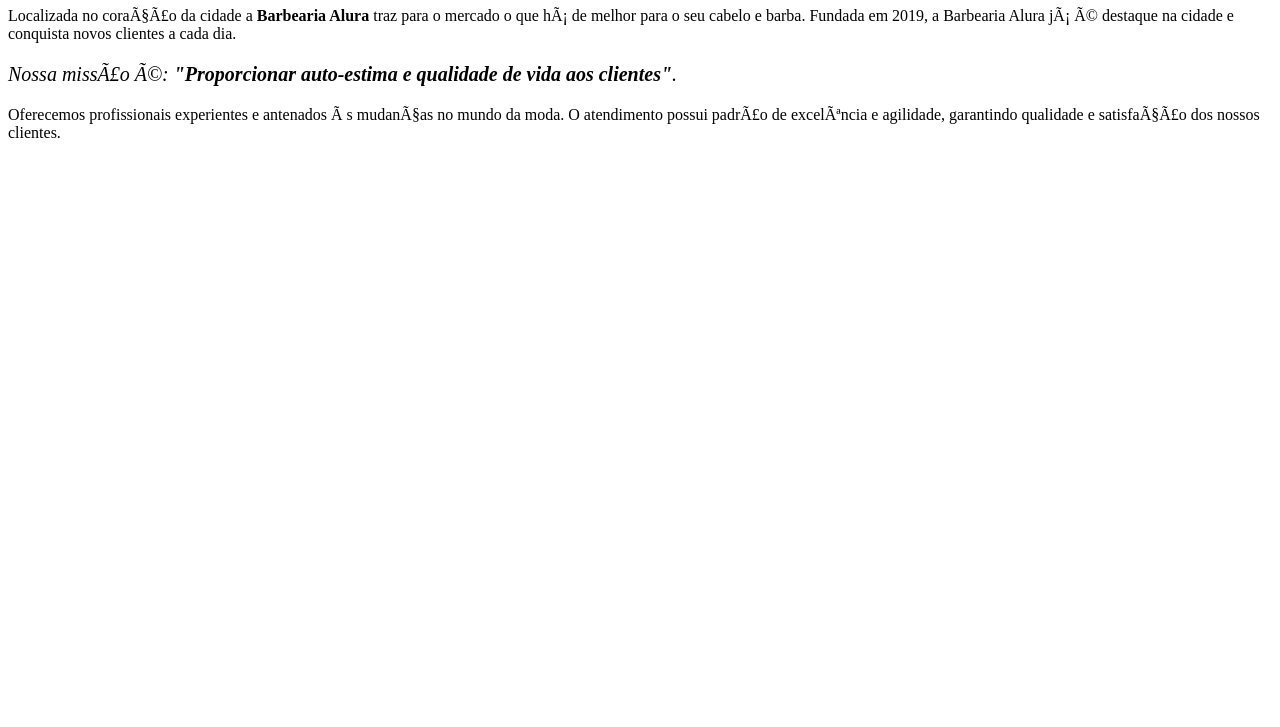
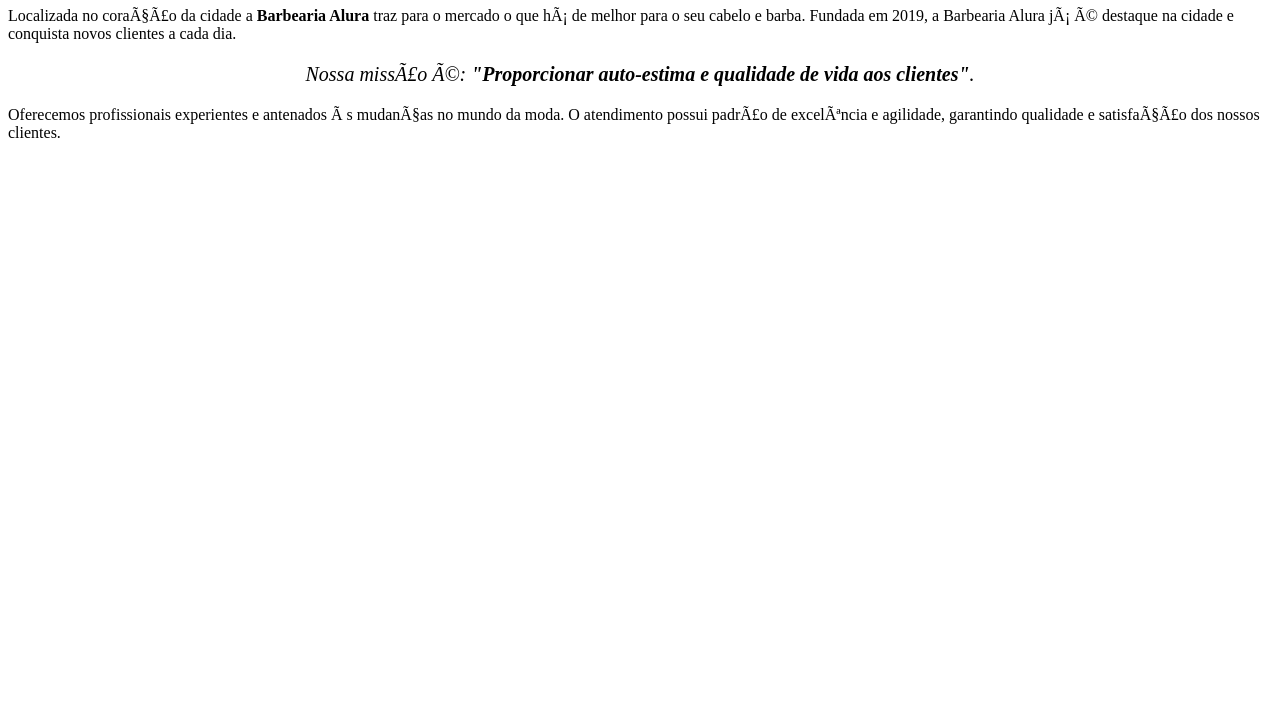
Before and after one commit to Tuizew/Oh-neyma, a plain HTML site: page index.html in a window 1280 px wide. Shown: the part 73-800 px from the top of the page. Drawn offline with Linux system fonts and the light colour scheme.

Commit message:
oh neyma

```diff
--- a/index.html
+++ b/index.html
@@ -10,7 +10,7 @@
         <p>Localizada no coração da cidade a <strong>Barbearia Alura</strong> traz para o mercado o que há de melhor para o seu cabelo e barba.
          Fundada em 2019, a Barbearia Alura já é destaque na cidade e conquista novos clientes a cada dia.</p>
 
-        <p style=" font-size: 20px;text-align center:"><em>Nossa missão é: <strong>"Proporcionar auto-estima e qualidade de vida aos clientes"</strong>.</em></p>
+        <p style=" font-size: 20px;text-align:center"><em>Nossa missão é: <strong>"Proporcionar auto-estima e qualidade de vida aos clientes"</strong>.</em></p>
 
         <p>Oferecemos profissionais experientes e antenados às mudanças no mundo da moda.
          O atendimento possui padrão de excelência e agilidade, garantindo qualidade e satisfação dos nossos clientes.</p>
```
